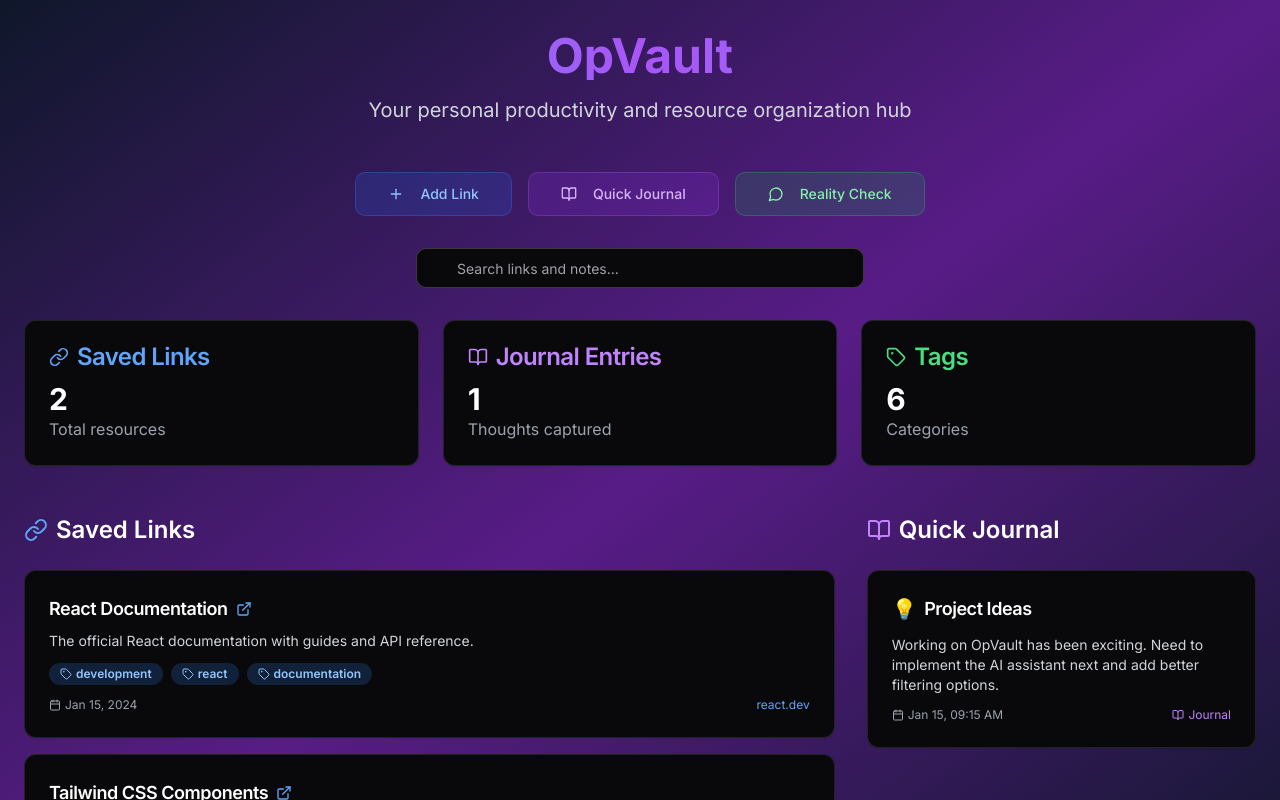
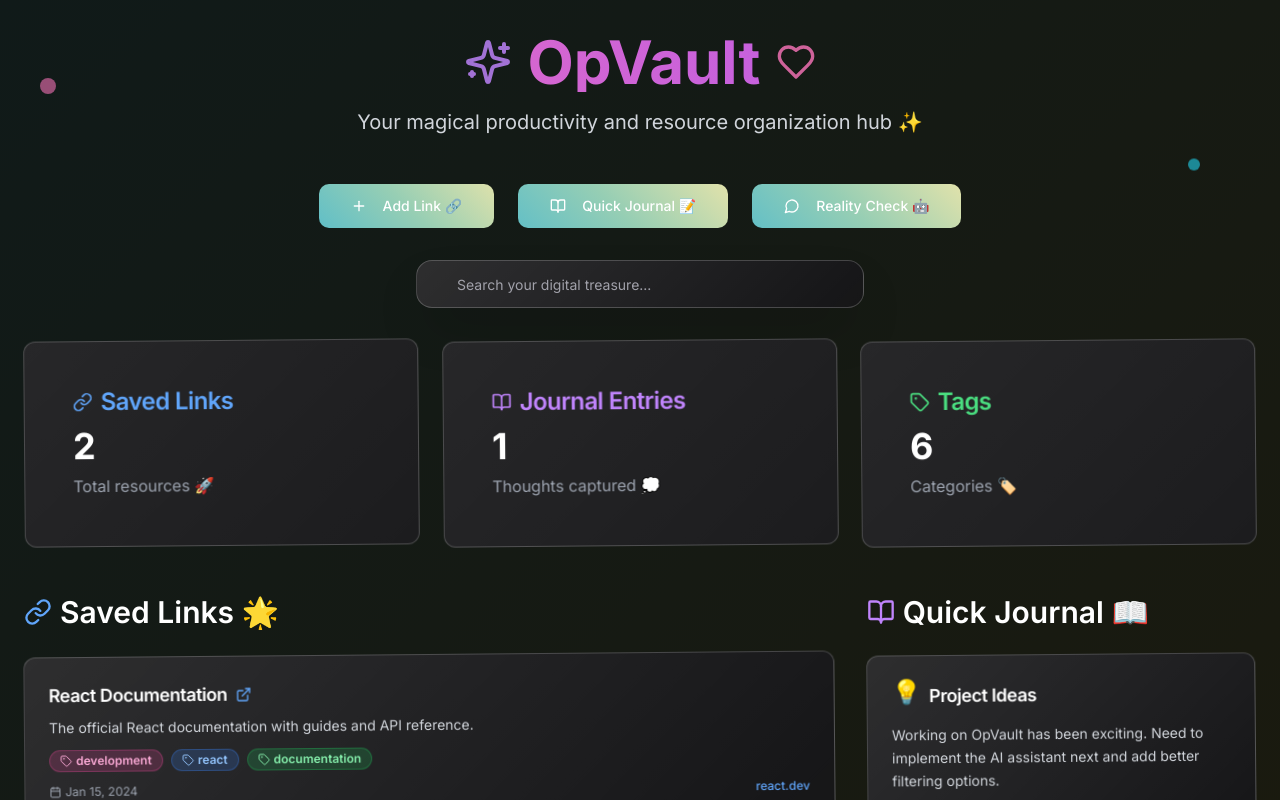
Before and after one commit to cidtheshadow/opvault-nexus-flow, a React (Vite) app: page / in a window 1280 px wide. Shown: the top 800 px of the page. Built offline with nearby package versions, Linux system fonts and the light colour scheme.

Commit message:
Refactor: Improve UI with playful design
Apply visual enhancements inspired by the Hully UI to create a more playful and engaging user interface.

```diff
--- a/src/components/ChatModal.tsx
+++ b/src/components/ChatModal.tsx
@@ -1,6 +1,6 @@
 
 import { useState } from 'react';
-import { MessageCircle, Send, Bot, User } from 'lucide-react';
+import { MessageCircle, Send, Bot, User, Sparkles } from 'lucide-react';
 import { Button } from '@/components/ui/button';
 import { Input } from '@/components/ui/input';
 import { Dialog, DialogContent, DialogHeader, DialogTitle } from '@/components/ui/dialog';
@@ -99,11 +99,14 @@ const ChatModal = ({ isOpen, onClose }: ChatModalProps) => {
 
   return (
     <Dialog open={isOpen} onOpenChange={onClose}>
-      <DialogContent className="glass-card border border-white/20 text-white max-w-2xl h-[600px] flex flex-col">
+      <DialogContent className="glass-card border border-white/20 text-white max-w-2xl h-[600px] flex flex-col rounded-3xl">
         <DialogHeader>
-          <DialogTitle className="text-xl font-semibold flex items-center gap-2">
-            <MessageCircle className="w-5 h-5 text-green-400" />
-            Reality Check
+          <DialogTitle className="text-2xl font-semibold flex items-center gap-2">
+            <div className="relative">
+              <MessageCircle className="w-6 h-6 text-green-400" />
+              <Sparkles className="w-3 h-3 text-yellow-400 absolute -top-1 -right-1 animate-pulse" />
+            </div>
+            Reality Check 🤖
           </DialogTitle>
         </DialogHeader>
 
@@ -122,22 +125,22 @@ const ChatModal = ({ isOpen, onClose }: ChatModalProps) => {
                       message.role === 'user' ? 'flex-row-reverse' : 'flex-row'
                     }`}
                   >
-                    <div className={`w-8 h-8 rounded-full flex items-center justify-center ${
+                    <div className={`w-10 h-10 rounded-full flex items-center justify-center ${
                       message.role === 'user'
-                        ? 'bg-blue-600/20 text-blue-400'
-                        : 'bg-green-600/20 text-green-400'
+                        ? 'bg-gradient-to-r from-blue-500 to-purple-500 shadow-lg'
+                        : 'bg-gradient-to-r from-green-500 to-teal-500 shadow-lg'
                     }`}>
-                      {message.role === 'user' ? <User className="w-4 h-4" /> : <Bot className="w-4 h-4" />}
+                      {message.role === 'user' ? <User className="w-5 h-5" /> : <Bot className="w-5 h-5" />}
                     </div>
                     <div
-                      className={`rounded-lg p-3 ${
+                      className={`rounded-2xl p-4 backdrop-blur-lg ${
                         message.role === 'user'
-                          ? 'bg-blue-600/20 text-blue-100'
-                          : 'bg-white/5 text-gray-200'
+                          ? 'bg-gradient-to-r from-blue-600/30 to-purple-600/30 text-blue-100 border border-blue-400/30'
+                          : 'bg-white/10 text-gray-200 border border-white/20'
                       }`}
                     >
-                      <p className="text-sm">{message.content}</p>
-                      <p className="text-xs text-gray-400 mt-1">
+                      <p className="text-sm leading-relaxed">{message.content}</p>
+                      <p className="text-xs text-gray-400 mt-2 opacity-75">
                         {formatTime(message.timestamp)}
                       </p>
                     </div>
@@ -147,14 +150,14 @@ const ChatModal = ({ isOpen, onClose }: ChatModalProps) => {
               {isLoading && (
                 <div className="flex gap-3 justify-start">
                   <div className="flex gap-2">
-                    <div className="w-8 h-8 rounded-full flex items-center justify-center bg-green-600/20 text-green-400">
-                      <Bot className="w-4 h-4" />
+                    <div className="w-10 h-10 rounded-full flex items-center justify-center bg-gradient-to-r from-green-500 to-teal-500 shadow-lg">
+                      <Bot className="w-5 h-5" />
                     </div>
-                    <div className="bg-white/5 text-gray-200 rounded-lg p-3">
+                    <div className="bg-white/10 text-gray-200 rounded-2xl p-4 border border-white/20">
                       <div className="flex space-x-1">
-                        <div className="w-2 h-2 bg-gray-400 rounded-full animate-bounce"></div>
-                        <div className="w-2 h-2 bg-gray-400 rounded-full animate-bounce" style={{ animationDelay: '0.1s' }}></div>
-                        <div className="w-2 h-2 bg-gray-400 rounded-full animate-bounce" style={{ animationDelay: '0.2s' }}></div>
+                        <div className="w-2 h-2 bg-green-400 rounded-full animate-bounce"></div>
+                        <div className="w-2 h-2 bg-blue-400 rounded-full animate-bounce" style={{ animationDelay: '0.1s' }}></div>
+                        <div className="w-2 h-2 bg-purple-400 rounded-full animate-bounce" style={{ animationDelay: '0.2s' }}></div>
                       </div>
                     </div>
                   </div>
@@ -163,20 +166,20 @@ const ChatModal = ({ isOpen, onClose }: ChatModalProps) => {
             </div>
           </ScrollArea>
 
-          <form onSubmit={handleSendMessage} className="flex gap-2 mt-4">
+          <form onSubmit={handleSendMessage} className="flex gap-3 mt-4">
             <Input
               value={inputMessage}
               onChange={(e) => setInputMessage(e.target.value)}
-              placeholder="Type your message..."
-              className="glass-card border-white/20 text-white placeholder-gray-400 flex-1"
+              placeholder="What's on your mind? ✨"
+              className="glass-card border-white/20 text-white placeholder-gray-400 flex-1 rounded-2xl h-12"
               disabled={isLoading}
             />
             <Button
               type="submit"
               disabled={!inputMessage.trim() || isLoading}
-              className="bg-green-600 hover:bg-green-700 text-white"
+              className="fun-button h-12 px-6 rounded-2xl"
             >
-              <Send className="w-4 h-4" />
+              <Send className="w-5 h-5" />
             </Button>
           </form>
         </div>
--- a/src/components/JournalCard.tsx
+++ b/src/components/JournalCard.tsx
@@ -25,16 +25,16 @@ const JournalCard = ({ entry }: JournalCardProps) => {
   };
 
   return (
-    <Card className="glass-card hover-lift transition-all duration-300">
+    <Card className="playful-card group">
       <CardHeader className="pb-3">
-        <CardTitle className="text-white text-lg flex items-center gap-2">
-          {entry.mood && <span className="text-xl">{entry.mood}</span>}
+        <CardTitle className="text-white text-lg flex items-center gap-2 group-hover:text-purple-300 transition-colors">
+          {entry.mood && <span className="text-2xl animate-bounce">{entry.mood}</span>}
           {entry.title}
         </CardTitle>
       </CardHeader>
 
       <CardContent className="pt-0">
-        <CardDescription className="text-gray-300 mb-3 line-clamp-3">
+        <CardDescription className="text-gray-300 mb-3 line-clamp-3 leading-relaxed">
           {entry.content}
         </CardDescription>
 
@@ -43,7 +43,7 @@ const JournalCard = ({ entry }: JournalCardProps) => {
             <Calendar className="w-3 h-3" />
             {formatDate(entry.createdAt)}
           </div>
-          <div className="flex items-center gap-1 text-purple-400">
+          <div className="flex items-center gap-1 text-purple-400 font-medium">
             <BookOpen className="w-3 h-3" />
             Journal
           </div>
--- a/src/components/LinkCard.tsx
+++ b/src/components/LinkCard.tsx
@@ -33,9 +33,18 @@ const LinkCard = ({ link }: LinkCardProps) => {
     window.open(link.url, '_blank', 'noopener,noreferrer');
   };
 
+  const tagColors = [
+    'bg-pink-500/20 text-pink-300 border-pink-500/30',
+    'bg-blue-500/20 text-blue-300 border-blue-500/30',
+    'bg-green-500/20 text-green-300 border-green-500/30',
+    'bg-purple-500/20 text-purple-300 border-purple-500/30',
+    'bg-yellow-500/20 text-yellow-300 border-yellow-500/30',
+    'bg-cyan-500/20 text-cyan-300 border-cyan-500/30',
+  ];
+
   return (
     <Card
-      className="glass-card hover-lift cursor-pointer transition-all duration-300"
+      className="playful-card cursor-pointer group"
       onMouseEnter={() => setIsHovered(true)}
       onMouseLeave={() => setIsHovered(false)}
       onClick={openLink}
@@ -43,11 +52,11 @@ const LinkCard = ({ link }: LinkCardProps) => {
       <CardHeader className="pb-3">
         <div className="flex items-start justify-between">
           <div className="flex-1">
-            <CardTitle className="text-white text-lg mb-2 flex items-center gap-2">
+            <CardTitle className="text-white text-lg mb-2 flex items-center gap-2 group-hover:text-blue-300 transition-colors">
               {link.title}
               <ExternalLink
-                className={`w-4 h-4 text-blue-400 transition-all duration-200 ${
-                  isHovered ? 'translate-x-1 -translate-y-1' : ''
+                className={`w-4 h-4 text-blue-400 transition-all duration-300 ${
+                  isHovered ? 'translate-x-1 -translate-y-1 text-cyan-400' : ''
                 }`}
               />
             </CardTitle>
@@ -58,10 +67,9 @@ const LinkCard = ({ link }: LinkCardProps) => {
           <Button
             variant="ghost"
             size="sm"
-            className="opacity-0 group-hover:opacity-100 transition-opacity"
+            className="opacity-0 group-hover:opacity-100 transition-opacity rounded-full hover:bg-white/10"
             onClick={(e) => {
               e.stopPropagation();
-              // Handle menu actions
             }}
           >
             <MoreVertical className="w-4 h-4" />
@@ -71,11 +79,10 @@ const LinkCard = ({ link }: LinkCardProps) => {
 
       <CardContent className="pt-0">
         <div className="flex flex-wrap gap-2 mb-3">
-          {link.tags.map((tag) => (
+          {link.tags.map((tag, index) => (
             <Badge
               key={tag}
-              variant="secondary"
-              className="bg-blue-500/20 text-blue-300 hover:bg-blue-500/30 text-xs"
+              className={`${tagColors[index % tagColors.length]} text-xs border rounded-full hover:scale-105 transition-transform`}
             >
               <Tag className="w-3 h-3 mr-1" />
               {tag}
@@ -88,7 +95,7 @@ const LinkCard = ({ link }: LinkCardProps) => {
             <Calendar className="w-3 h-3" />
             {formatDate(link.createdAt)}
           </div>
-          <div className="text-blue-400 hover:text-blue-300 transition-colors">
+          <div className="text-blue-400 hover:text-cyan-300 transition-colors font-medium">
             {new URL(link.url).hostname}
           </div>
         </div>
--- a/src/index.css
+++ b/src/index.css
@@ -43,7 +43,9 @@
 
   body {
     @apply bg-background text-foreground font-sans;
-    background: linear-gradient(135deg, #0f0f23 0%, #1a1a2e 50%, #16213e 100%);
+    background: linear-gradient(135deg, #0a0a0f 0%, #1a0f1a 25%, #0f1a1a 50%, #1a1a0f 75%, #0f0f1a 100%);
+    background-size: 400% 400%;
+    animation: gradient-shift 20s ease infinite;
     min-height: 100vh;
   }
 
@@ -52,16 +54,117 @@
   }
 }
 
+@keyframes gradient-shift {
+  0% { background-position: 0% 50%; }
+  50% { background-position: 100% 50%; }
+  100% { background-position: 0% 50%; }
+}
+
+@keyframes bounce-gentle {
+  0%, 100% { transform: translateY(0px); }
+  50% { transform: translateY(-4px); }
+}
+
+@keyframes wiggle {
+  0%, 100% { transform: rotate(0deg); }
+  25% { transform: rotate(-3deg); }
+  75% { transform: rotate(3deg); }
+}
+
+@keyframes pulse-glow {
+  0%, 100% { box-shadow: 0 0 20px rgba(168, 85, 247, 0.3); }
+  50% { box-shadow: 0 0 40px rgba(168, 85, 247, 0.6); }
+}
+
 @layer components {
   .glass-card {
-    @apply bg-white/5 backdrop-blur-md border border-white/10 rounded-xl;
+    @apply bg-white/10 backdrop-blur-lg border border-white/20 rounded-3xl shadow-2xl;
+    background: linear-gradient(135deg, rgba(255,255,255,0.15) 0%, rgba(255,255,255,0.05) 100%);
+  }
+
+  .playful-card {
+    @apply glass-card relative overflow-hidden;
+    border-radius: 24px;
+    transform: rotate(-0.5deg);
+    transition: all 0.3s cubic-bezier(0.4, 0, 0.2, 1);
+  }
+
+  .playful-card:hover {
+    transform: rotate(0deg) scale(1.02);
+    box-shadow: 0 25px 50px -12px rgba(0, 0, 0, 0.5);
+  }
+
+  .playful-card::before {
+    content: '';
+    position: absolute;
+    top: 0;
+    left: -100%;
+    width: 100%;
+    height: 100%;
+    background: linear-gradient(90deg, transparent, rgba(255,255,255,0.1), transparent);
+    transition: left 0.5s;
+  }
+
+  .playful-card:hover::before {
+    left: 100%;
   }
 
   .gradient-text {
-    @apply bg-gradient-to-r from-blue-400 via-purple-500 to-indigo-400 bg-clip-text text-transparent;
+    @apply bg-gradient-to-r from-pink-400 via-purple-500 to-cyan-400 bg-clip-text text-transparent;
+    animation: gradient-shift 3s ease infinite;
+    background-size: 200% 200%;
   }
 
   .hover-lift {
-    @apply transition-all duration-300 hover:scale-105 hover:shadow-2xl;
+    @apply transition-all duration-300;
+  }
+
+  .hover-lift:hover {
+    animation: bounce-gentle 0.6s ease-in-out;
+  }
+
+  .fun-button {
+    @apply relative overflow-hidden rounded-2xl font-medium transition-all duration-300;
+    background: linear-gradient(45deg, #ff6b6b, #4ecdc4, #45b7d1, #96ceb4, #ffeaa7);
+    background-size: 300% 300%;
+    animation: gradient-shift 4s ease infinite;
+  }
+
+  .fun-button:hover {
+    animation: wiggle 0.5s ease-in-out, pulse-glow 2s ease-in-out infinite;
+    transform: scale(1.05);
+  }
+
+  .fun-button::after {
+    content: '';
+    position: absolute;
+    inset: 2px;
+    background: rgba(15, 15, 23, 0.9);
+    border-radius: 14px;
+    z-index: -1;
+  }
+
+  .colorful-badge {
+    @apply px-3 py-1 rounded-full text-xs font-semibold;
+    background: linear-gradient(45deg, #ff9a9e, #fecfef, #fecfef);
+    color: #1a1a2e;
+  }
+
+  .stats-card {
+    @apply playful-card p-6;
+    background: linear-gradient(135deg, rgba(255,255,255,0.12) 0%, rgba(255,255,255,0.08) 100%);
+  }
+
+  .search-magic {
+    @apply relative;
+  }
+
+  .search-magic::before {
+    content: '✨';
+    position: absolute;
+    right: 12px;
+    top: 50%;
+    transform: translateY(-50%);
+    animation: bounce-gentle 2s ease-in-out infinite;
   }
 }
--- a/src/pages/Index.tsx
+++ b/src/pages/Index.tsx
@@ -1,5 +1,6 @@
+
 import { useState } from 'react';
-import { Plus, Link as LinkIcon, BookOpen, Search, Tag, Clock, MessageCircle } from 'lucide-react';
+import { Plus, Link as LinkIcon, BookOpen, Search, Tag, Clock, MessageCircle, Sparkles, Heart } from 'lucide-react';
 import { Button } from '@/components/ui/button';
 import { Input } from '@/components/ui/input';
 import { Card, CardContent, CardDescription, CardHeader, CardTitle } from '@/components/ui/card';
@@ -88,62 +89,70 @@ const Index = () => {
   };
 
   return (
-    <div className="min-h-screen bg-gradient-to-br from-slate-900 via-purple-900 to-slate-900">
-      <div className="container mx-auto px-6 py-8">
+    <div className="min-h-screen relative overflow-hidden">
+      {/* Floating decorative elements */}
+      <div className="absolute top-20 left-10 w-4 h-4 bg-pink-400 rounded-full opacity-60 animate-bounce" style={{ animationDelay: '0s' }}></div>
+      <div className="absolute top-40 right-20 w-3 h-3 bg-cyan-400 rounded-full opacity-60 animate-bounce" style={{ animationDelay: '1s' }}></div>
+      <div className="absolute bottom-40 left-20 w-5 h-5 bg-purple-400 rounded-full opacity-60 animate-bounce" style={{ animationDelay: '2s' }}></div>
+      <div className="absolute bottom-20 right-40 w-2 h-2 bg-yellow-400 rounded-full opacity-60 animate-bounce" style={{ animationDelay: '0.5s' }}></div>
+
+      <div className="container mx-auto px-6 py-8 relative z-10">
         {/* Header */}
         <div className="mb-12 text-center">
-          <h1 className="text-5xl font-bold mb-4 gradient-text animate-fade-in">
+          <h1 className="text-6xl font-bold mb-4 gradient-text animate-fade-in flex items-center justify-center gap-4">
+            <Sparkles className="w-12 h-12 text-purple-400 animate-pulse" />
             OpVault
+            <Heart className="w-10 h-10 text-pink-400 animate-pulse" />
           </h1>
           <p className="text-xl text-gray-300 animate-fade-in">
-            Your personal productivity and resource organization hub
+            Your magical productivity and resource organization hub ✨
           </p>
         </div>
 
         {/* Quick Actions */}
-        <div className="flex flex-wrap gap-4 mb-8 justify-center">
+        <div className="flex flex-wrap gap-6 mb-8 justify-center">
           <Button
             onClick={() => setIsAddLinkOpen(true)}
-            className="glass-card hover-lift bg-blue-600/20 hover:bg-blue-600/30 text-blue-300 border-blue-500/30"
+            className="fun-button text-white border-0"
             size="lg"
           >
             <Plus className="w-5 h-5 mr-2" />
-            Add Link
+            Add Link 🔗
           </Button>
           <Button
             onClick={() => setIsAddJournalOpen(true)}
-            className="glass-card hover-lift bg-purple-600/20 hover:bg-purple-600/30 text-purple-300 border-purple-500/30"
+            className="fun-button text-white border-0"
             size="lg"
           >
             <BookOpen className="w-5 h-5 mr-2" />
-            Quick Journal
+            Quick Journal 📝
           </Button>
           <Button
             onClick={() => setIsChatOpen(true)}
-            className="glass-card hover-lift bg-green-600/20 hover:bg-green-600/30 text-green-300 border-green-500/30"
+            className="fun-button text-white border-0"
             size="lg"
           >
             <MessageCircle className="w-5 h-5 mr-2" />
-            Reality Check
+            Reality Check 🤖
           </Button>
         </div>
 
         {/* Search */}
         <div className="mb-8 max-w-md mx-auto">
-          <div className="relative">
+          <div className="relative search-magic">
             <Search className="absolute left-3 top-1/2 transform -translate-y-1/2 text-gray-400 w-5 h-5" />
             <Input
-              placeholder="Search links and notes..."
+              placeholder="Search your digital treasure..."
               value={searchQuery}
               onChange={(e) => setSearchQuery(e.target.value)}
-              className="glass-card pl-10 text-white placeholder-gray-400 border-white/20"
+              className="glass-card pl-10 pr-12 text-white placeholder-gray-400 border-white/20 rounded-2xl h-12"
             />
           </div>
         </div>
 
         {/* Stats Cards */}
         <div className="grid grid-cols-1 md:grid-cols-3 gap-6 mb-12">
-          <Card className="glass-card hover-lift">
+          <Card className="stats-card hover-lift">
             <CardHeader className="pb-3">
               <CardTitle className="text-blue-400 flex items-center gap-2">
                 <LinkIcon className="w-5 h-5" />
@@ -151,12 +160,12 @@ const Index = () => {
               </CardTitle>
             </CardHeader>
             <CardContent>
-              <div className="text-3xl font-bold text-white">{savedLinks.length}</div>
-              <p className="text-gray-400">Total resources</p>
+              <div className="text-4xl font-bold text-white mb-2">{savedLinks.length}</div>
+              <p className="text-gray-400">Total resources 🚀</p>
             </CardContent>
           </Card>
 
-          <Card className="glass-card hover-lift">
+          <Card className="stats-card hover-lift">
             <CardHeader className="pb-3">
               <CardTitle className="text-purple-400 flex items-center gap-2">
                 <BookOpen className="w-5 h-5" />
@@ -164,12 +173,12 @@ const Index = () => {
               </CardTitle>
             </CardHeader>
             <CardContent>
-              <div className="text-3xl font-bold text-white">{journalEntries.length}</div>
-              <p className="text-gray-400">Thoughts captured</p>
+              <div className="text-4xl font-bold text-white mb-2">{journalEntries.length}</div>
+              <p className="text-gray-400">Thoughts captured 💭</p>
             </CardContent>
           </Card>
 
-          <Card className="glass-card hover-lift">
+          <Card className="stats-card hover-lift">
             <CardHeader className="pb-3">
               <CardTitle className="text-green-400 flex items-center gap-2">
                 <Tag className="w-5 h-5" />
@@ -177,10 +186,10 @@ const Index = () => {
               </CardTitle>
             </CardHeader>
             <CardContent>
-              <div className="text-3xl font-bold text-white">
+              <div className="text-4xl font-bold text-white mb-2">
                 {Array.from(new Set(savedLinks.flatMap(link => link.tags))).length}
               </div>
-              <p className="text-gray-400">Categories</p>
+              <p className="text-gray-400">Categories 🏷️</p>
             </CardContent>
           </Card>
         </div>
@@ -189,16 +198,16 @@ const Index = () => {
         <div className="grid grid-cols-1 lg:grid-cols-3 gap-8">
           {/* Saved Links */}
           <div className="lg:col-span-2 space-y-6">
-            <h2 className="text-2xl font-semibold text-white mb-4 flex items-center gap-2">
-              <LinkIcon className="w-6 h-6 text-blue-400" />
-              Saved Links
+            <h2 className="text-3xl font-semibold text-white mb-4 flex items-center gap-2">
+              <LinkIcon className="w-7 h-7 text-blue-400" />
+              Saved Links 🌟
             </h2>
 
             {filteredLinks.length === 0 ? (
-              <Card className="glass-card">
-                <CardContent className="pt-6 text-center">
-                  <LinkIcon className="w-12 h-12 text-gray-500 mx-auto mb-4" />
-                  <p className="text-gray-400">No links found. Add your first link to get started!</p>
+              <Card className="playful-card">
+                <CardContent className="pt-6 text-center py-12">
+                  <LinkIcon className="w-16 h-16 text-gray-500 mx-auto mb-4 animate-pulse" />
+                  <p className="text-gray-400 text-lg">No links found. Add your first link to get started! 🎯</p>
                 </CardContent>
               </Card>
             ) : (
@@ -212,16 +221,16 @@ const Index = () => {
 
           {/* Journal Entries */}
           <div className="space-y-6">
-            <h2 className="text-2xl font-semibold text-white mb-4 flex items-center gap-2">
-              <BookOpen className="w-6 h-6 text-purple-400" />
-              Quick Journal
+            <h2 className="text-3xl font-semibold text-white mb-4 flex items-center gap-2">
+              <BookOpen className="w-7 h-7 text-purple-400" />
+              Quick Journal 📖
             </h2>
 
             {journalEntries.length === 0 ? (
-              <Card className="glass-card">
-                <CardContent className="pt-6 text-center">
-                  <BookOpen className="w-12 h-12 text-gray-500 mx-auto mb-4" />
-                  <p className="text-gray-400">No journal entries yet. Capture your first thought!</p>
+              <Card className="playful-card">
+                <CardContent className="pt-6 text-center py-12">
+                  <BookOpen className="w-16 h-16 text-gray-500 mx-auto mb-4 animate-pulse" />
+                  <p className="text-gray-400 text-lg">No journal entries yet. Capture your first thought! 💫</p>
                 </CardContent>
               </Card>
             ) : (
```
